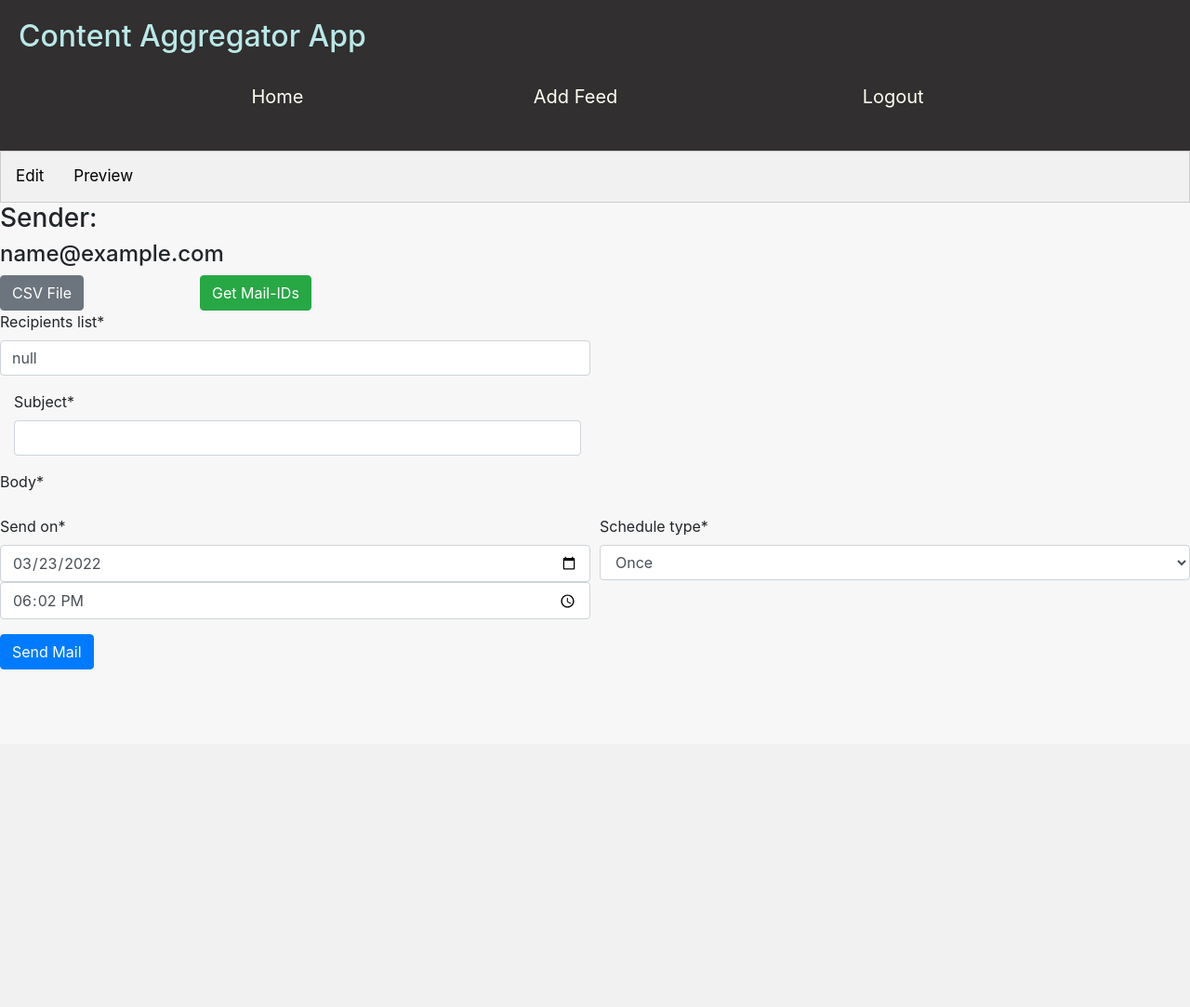
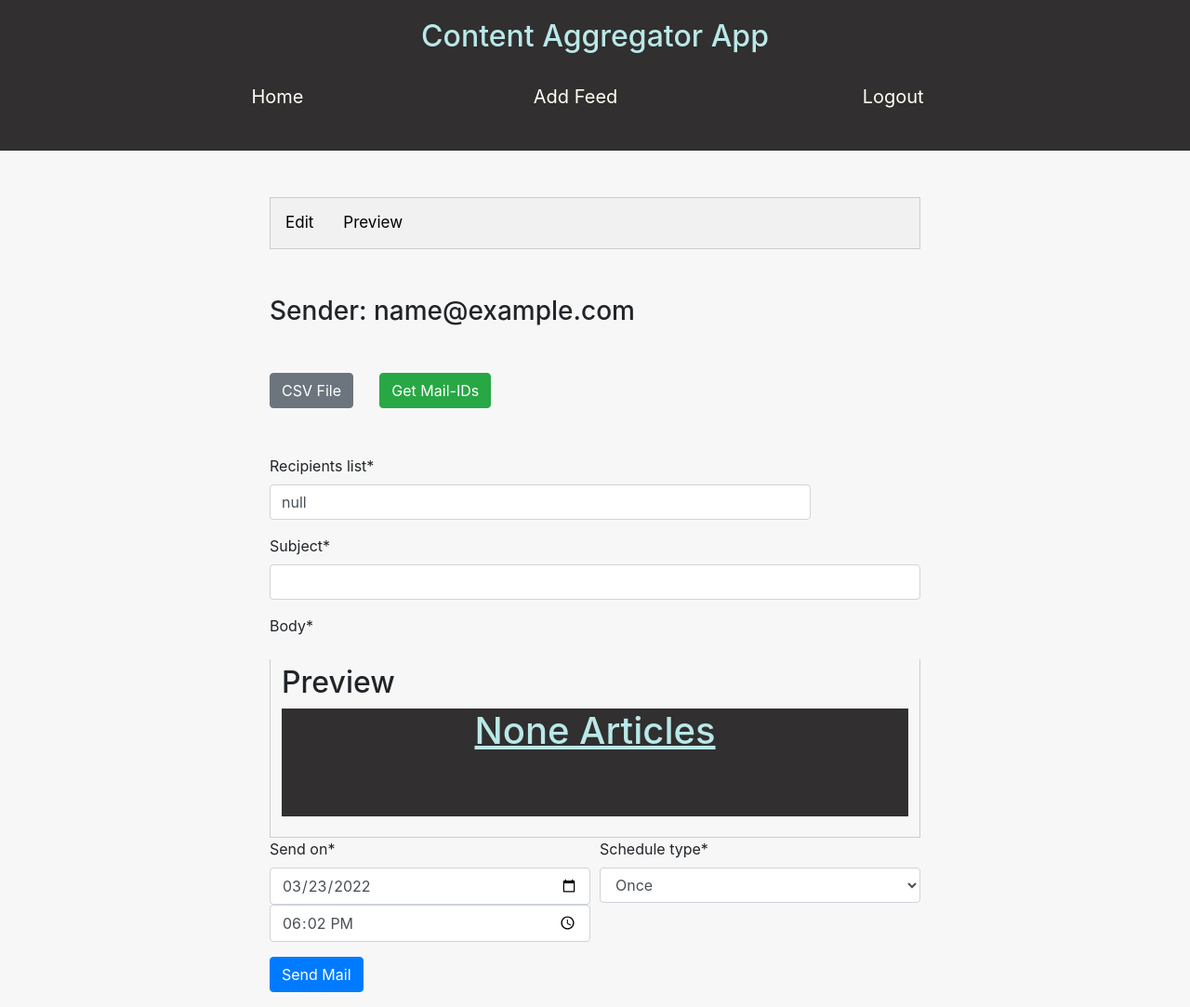
Before and after one commit to GorMeet/capes, a Django app: page /mail/ in a window 1280 px wide. Shown: the whole page at 93% size. Before the commit the page ends 720 px from the top, so only its background shows below. Run offline with Django 4.2, Linux system fonts and the light colour scheme; the visitor is signed in with stand-in values (Sample User, id 1); some libraries are stand-ins or nearby versions.

Commit message:
Improved UI and docs

```diff
--- a/static/style.css
+++ b/static/style.css
@@ -15,8 +15,12 @@ nav{
     flex-direction: row-reverse;
     align-content: stretch;
     justify-content: space-evenly;
+    text-align:center;
 }
 
+nav >h2{
+    text-align: center;
+}
 #searchfeed{
     padding-top: 10vh;
     padding-left: 25vw;
@@ -210,7 +214,15 @@ nav{
 #id_body{
     display: none;
 }
+.content-section{
+    width: auto;
+    max-width: 700px;
+    margin: 50px auto;
+}
 
+#email-sender{
+    padding: 10px;
+}
 #login{
     max-width: fit-content;
 }
@@ -221,3 +233,22 @@ nav{
 .btn-link:hover{
     color: #bae8e8;
 }
+#Preview{
+    display: block;
+    max-height: 300px;
+    overflow-y: auto;
+}
+.mb-3, .tab, #email-sender, #myForm, #div_id_rss_link{
+    width: auto;
+    max-width: 700px;
+    margin: 50px auto;
+    padding: 0;
+}
+.form-group{
+    width: auto;
+    max-width: 700px;
+    padding: 0;
+}
+
+.btn-info{
+}
--- a/templates/feeder/feedlink_form.html
+++ b/templates/feeder/feedlink_form.html
@@ -5,7 +5,7 @@
     <form method="POST" enctype="multipart/form-data">
         {% csrf_token %}
         <div class="form-row">
-          <div class="form-group col-md-6 mb-0">
+          <div class="form-group col-md-6 mb-3">
               {{ form.rss_link|as_crispy_field }}
             <input type="submit" class="btn btn-primary"/>
           </div>
--- a/templates/mail/add.html
+++ b/templates/mail/add.html
@@ -9,8 +9,7 @@
       <button class="tablinks" onclick="editPreview(event, 'Preview')">Preview</button>
    </div>
 <div id="sender">
-   <h3 >Sender:</h3>
-   <h4 id="email-sender">{{ request.user.email }}</h4>
+   <h3 id="email-sender">Sender: {{ request.user.email }}</h3>
 </div>
    <form id="myForm">
       <input type="file" id="csvFile" accept=".csv" hidden="hidden" />
@@ -30,11 +29,11 @@
       {% csrf_token %}
       <!-- {{ form|crispy }} -->
 <div class="form-row">
-      <div class="form-group col-md-6 mb-0">
+      <div class="form-group col-md-10 mb-0">
           {{ form.recipients_list|as_crispy_field }}
       </div>
     </div>
-      <div class="form-group col-md-6 mb-0">
+    <div class="form-group col-md-10 mb-0">
     {{ form.subject|as_crispy_field }}
       </div>
     {{ form.body|as_crispy_field }}
--- a/templates/mail/mail_template.html
+++ b/templates/mail/mail_template.html
@@ -2,6 +2,10 @@
 <html>
     <head>
         <style>
+u + #body a {
+    color: #ffc107;
+          font-size: inherit;
+    }
         *{
             text-align: left;
         }
@@ -40,7 +44,7 @@
         }
         </style>
     </head>
-    <body>
+    <body id="body">
         <div class="list">
         <h2>{{ searchterm }} Articles</h2>
         <ol>
```
Also changed, not shown: README.md, 10 other files.
